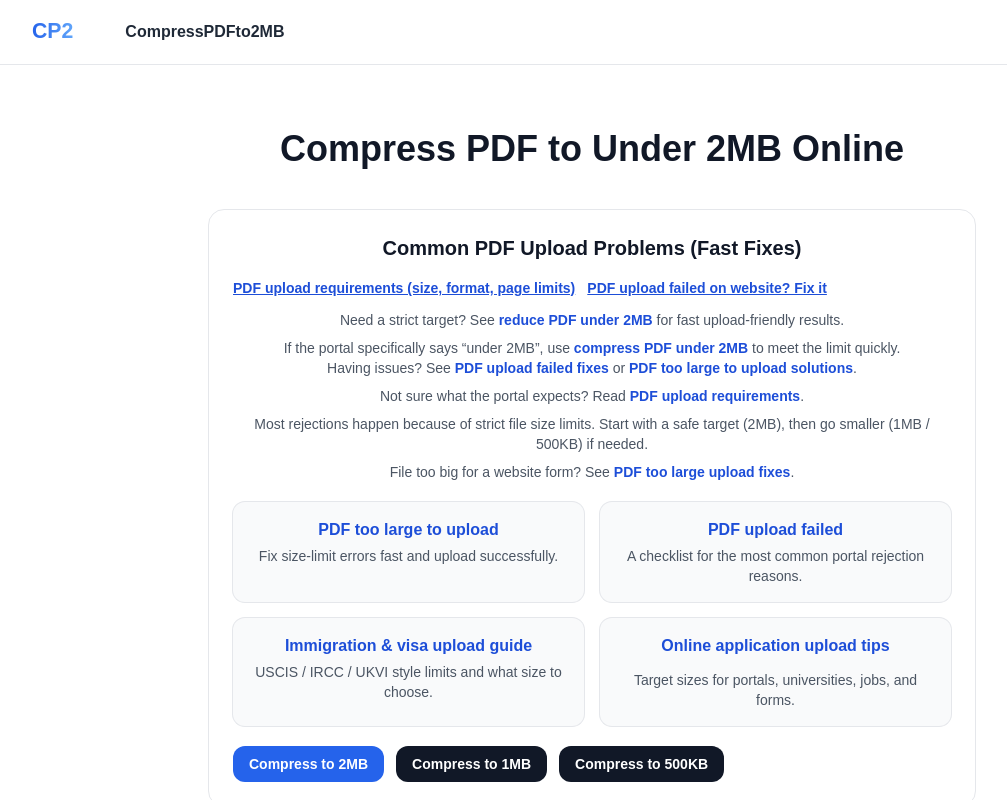
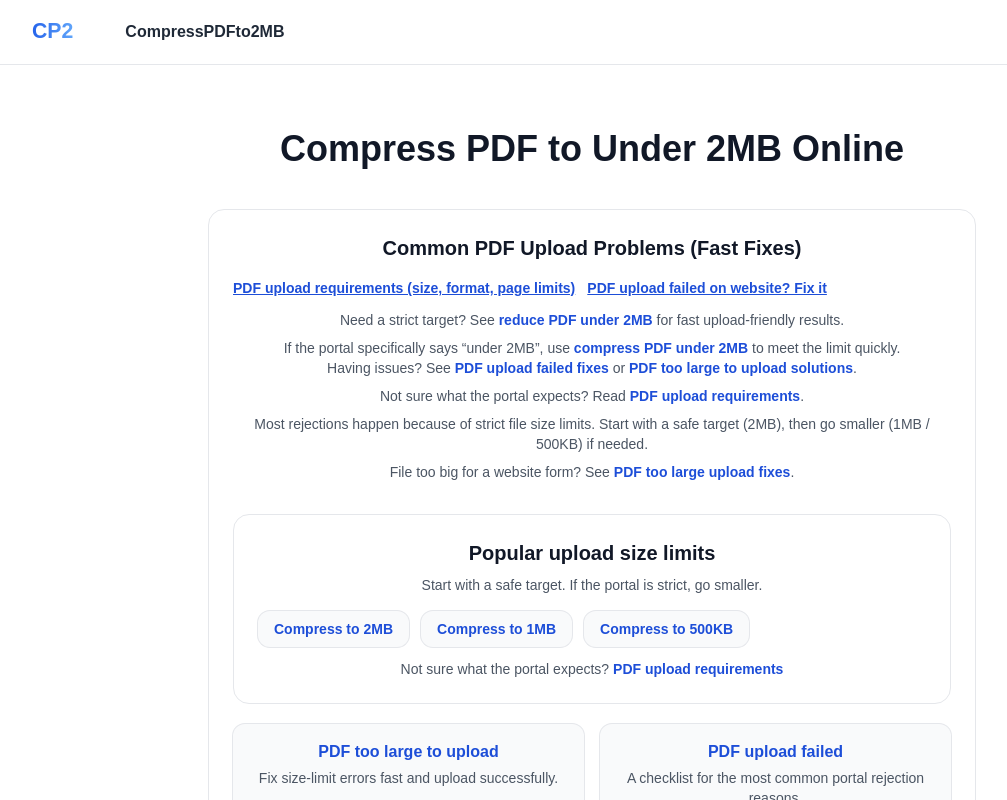
Before and after one commit to behicyildirim/compresspdfto2mb, a Next.js app: page / in a window 1280 px wide. Shown: the top 800 px of the page, without its empty margins (48-1055 px from the left). Built offline with nearby package versions, Linux system fonts and the light colour scheme.

Commit message:
Fix homepage internal links

```diff
--- a/app/compress-pdf-to-1mb/page.tsx
+++ b/app/compress-pdf-to-1mb/page.tsx
@@ -9,8 +9,50 @@ export const metadata = {
 };
 
 export default function CompressPdfTo1MbPage() {
+  const faqJsonLd = {
+  "@context": "https://schema.org",
+  "@type": "FAQPage",
+  "mainEntity": [
+    {
+      "@type": "Question",
+      "name": "What does “compress to 1MB” mean?",
+      "acceptedAnswer": {
+        "@type": "Answer",
+        "text": "It means reducing the PDF file size to 1MB or smaller so it meets strict upload limits."
+      }
+    },
+    {
+      "@type": "Question",
+      "name": "Will compressing to 1MB reduce quality?",
+      "acceptedAnswer": {
+        "@type": "Answer",
+        "text": "Image-heavy PDFs may lose some visual detail. Text documents usually stay readable after compression."
+      }
+    },
+    {
+      "@type": "Question",
+      "name": "If 1MB still fails, what should I do?",
+      "acceptedAnswer": {
+        "@type": "Answer",
+        "text": "Some portals require smaller files. Try compressing to 500KB or split the PDF if multiple uploads are allowed."
+      }
+    },
+    {
+      "@type": "Question",
+      "name": "Why is my scanned PDF so large?",
+      "acceptedAnswer": {
+        "@type": "Answer",
+        "text": "High DPI, color scanning, and photos in the document can dramatically increase PDF size."
+      }
+    }
+  ]
+};
   return (
     <main className="min-h-screen bg-white px-4 py-14">
+      <script
+  type="application/ld+json"
+  dangerouslySetInnerHTML={{ __html: JSON.stringify(faqJsonLd) }}
+/>
       <div className="mx-auto max-w-3xl text-gray-800">
 
         <h1 className="text-4xl font-bold text-center">
--- a/app/compress-pdf-to-2mb/page.tsx
+++ b/app/compress-pdf-to-2mb/page.tsx
@@ -9,8 +9,50 @@ export const metadata = {
 };
 
 export default function CompressPdfTo1MbPage() {
+  const faqJsonLd = {
+  "@context": "https://schema.org",
+  "@type": "FAQPage",
+  "mainEntity": [
+    {
+      "@type": "Question",
+      "name": "What does “compress to 2MB” mean?",
+      "acceptedAnswer": {
+        "@type": "Answer",
+        "text": "It means reducing the PDF file size to 2MB or smaller so it meets strict upload limits."
+      }
+    },
+    {
+      "@type": "Question",
+      "name": "Will compressing to 2MB reduce quality?",
+      "acceptedAnswer": {
+        "@type": "Answer",
+        "text": "Image-heavy PDFs may lose some visual detail. Text documents usually stay readable after compression."
+      }
+    },
+    {
+      "@type": "Question",
+      "name": "If 1MB still fails, what should I do?",
+      "acceptedAnswer": {
+        "@type": "Answer",
+        "text": "Some portals require smaller files. Try compressing to 500KB or split the PDF if multiple uploads are allowed."
+      }
+    },
+    {
+      "@type": "Question",
+      "name": "Why is my scanned PDF so large?",
+      "acceptedAnswer": {
+        "@type": "Answer",
+        "text": "High DPI, color scanning, and photos in the document can dramatically increase PDF size."
+      }
+    }
+  ]
+};
   return (
     <main className="min-h-screen bg-white px-4 py-14">
+      <script
+  type="application/ld+json"
+  dangerouslySetInnerHTML={{ __html: JSON.stringify(faqJsonLd) }}
+/>
       <div className="mx-auto max-w-3xl text-gray-800">
 
         <h1 className="text-4xl font-bold text-center">
--- a/app/compress-pdf-to-500kb/page.tsx
+++ b/app/compress-pdf-to-500kb/page.tsx
@@ -9,8 +9,50 @@ export const metadata = {
 };
 
 export default function CompressPdfTo1MbPage() {
+  const faqJsonLd = {
+  "@context": "https://schema.org",
+  "@type": "FAQPage",
+  "mainEntity": [
+    {
+      "@type": "Question",
+      "name": "What does “compress to 500kb” mean?",
+      "acceptedAnswer": {
+        "@type": "Answer",
+        "text": "It means reducing the PDF file size to 500kb or smaller so it meets strict upload limits."
+      }
+    },
+    {
+      "@type": "Question",
+      "name": "Will compressing to 500kb reduce quality?",
+      "acceptedAnswer": {
+        "@type": "Answer",
+        "text": "Image-heavy PDFs may lose some visual detail. Text documents usually stay readable after compression."
+      }
+    },
+    {
+      "@type": "Question",
+      "name": "If 500kb still fails, what should I do?",
+      "acceptedAnswer": {
+        "@type": "Answer",
+        "text": "Some portals require smaller files. Try compressing to 500KB or split the PDF if multiple uploads are allowed."
+      }
+    },
+    {
+      "@type": "Question",
+      "name": "Why is my scanned PDF so large?",
+      "acceptedAnswer": {
+        "@type": "Answer",
+        "text": "High DPI, color scanning, and photos in the document can dramatically increase PDF size."
+      }
+    }
+  ]
+};
   return (
     <main className="min-h-screen bg-white px-4 py-14">
+      <script
+  type="application/ld+json"
+  dangerouslySetInnerHTML={{ __html: JSON.stringify(faqJsonLd) }}
+/>
       <div className="mx-auto max-w-3xl text-gray-800">
 
         <h1 className="text-4xl font-bold text-center">
--- a/app/page.tsx
+++ b/app/page.tsx
@@ -121,6 +121,44 @@ className="font-semibold text-blue-700 hover:underline"
 PDF too large upload fixes
 </Link>
 .
+<section className="mx-auto mt-8 max-w-3xl rounded-2xl border border-gray-200 bg-white p-6">
+  <h2 className="text-xl font-semibold text-gray-900">
+    Popular upload size limits
+  </h2>
+  <p className="mt-2 text-sm text-gray-600">
+    Start with a safe target. If the portal is strict, go smaller.
+  </p>
+
+  <div className="mt-4 flex flex-wrap gap-3">
+    <Link
+      href="/compress-pdf-to-2mb"
+      className="rounded-xl bg-gray-50 px-4 py-2 text-sm font-semibold text-blue-700 ring-1 ring-gray-200 hover:bg-blue-50 transition"
+    >
+      Compress to 2MB
+    </Link>
+
+    <Link
+      href="/compress-pdf-to-1mb"
+      className="rounded-xl bg-gray-50 px-4 py-2 text-sm font-semibold text-blue-700 ring-1 ring-gray-200 hover:bg-blue-50 transition"
+    >
+      Compress to 1MB
+    </Link>
+
+    <Link
+      href="/compress-pdf-to-500kb"
+      className="rounded-xl bg-gray-50 px-4 py-2 text-sm font-semibold text-blue-700 ring-1 ring-gray-200 hover:bg-blue-50 transition"
+    >
+      Compress to 500KB
+    </Link>
+  </div>
+
+  <p className="mt-3 text-sm text-gray-600">
+    Not sure what the portal expects?{" "}
+    <Link href="/pdf-upload-requirements" className="font-semibold text-blue-700 hover:underline">
+      PDF upload requirements
+    </Link>
+  </p>
+</section>
 </p>
 
   <div className="mt-5 grid grid-cols-1 gap-4 sm:grid-cols-2">
```
